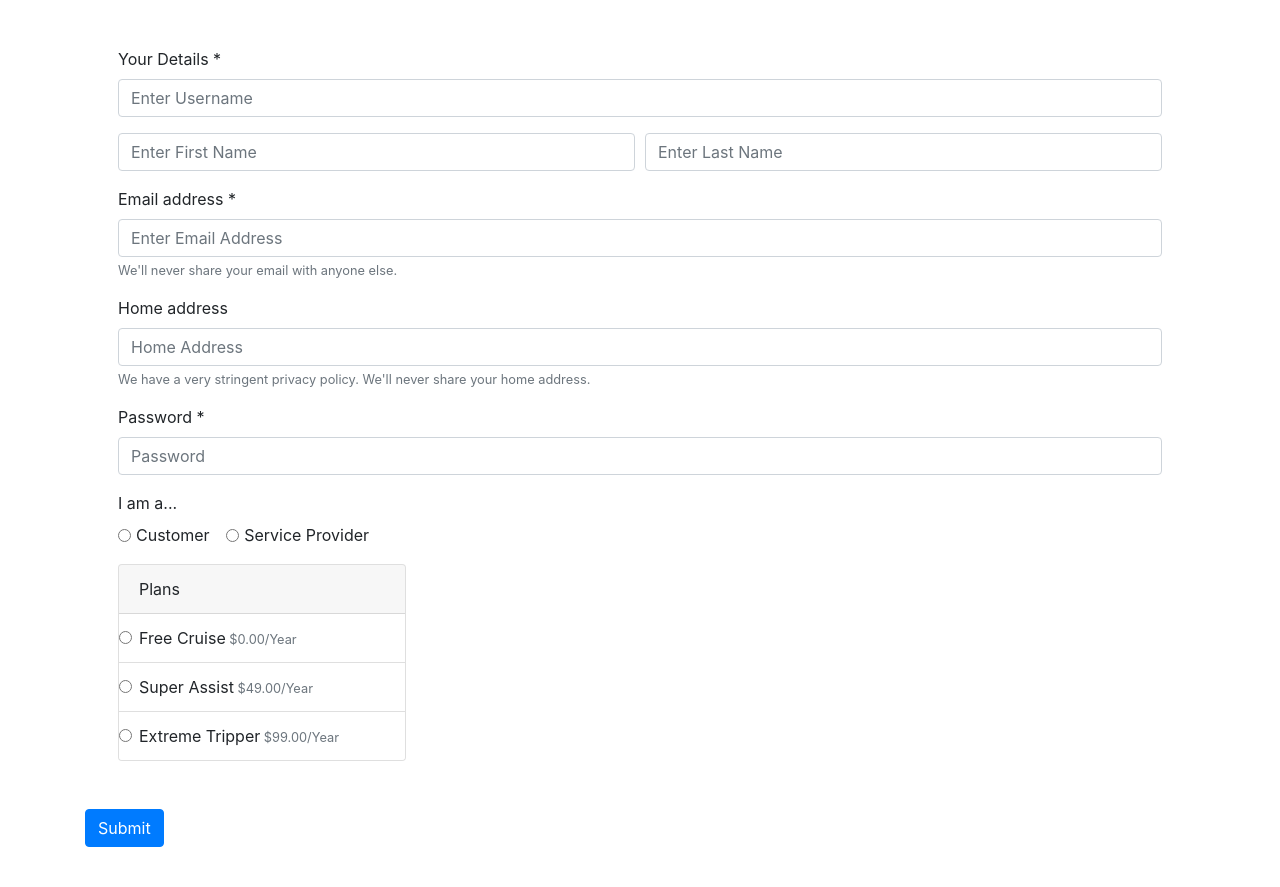
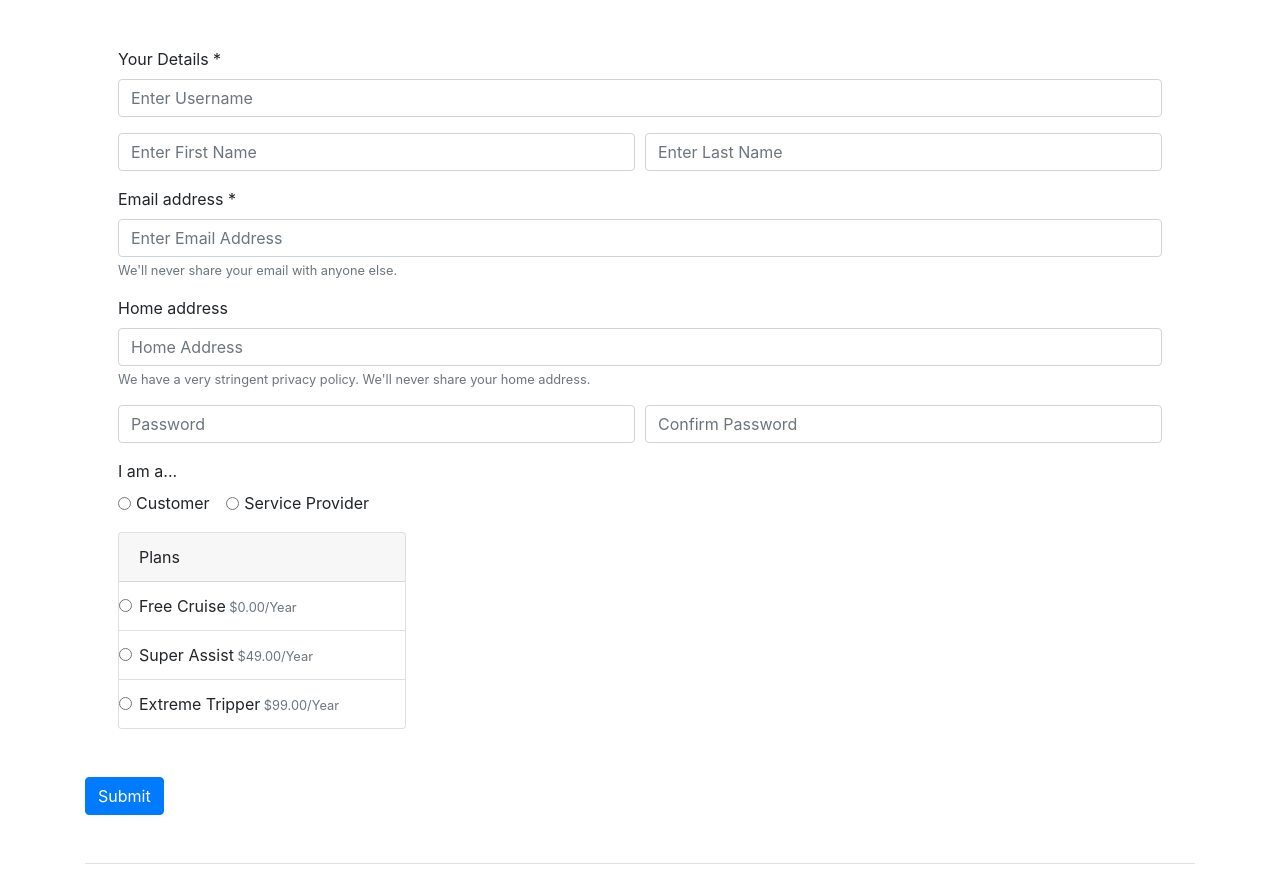
Before and after one commit to winzlebee/ezyassist, a Django app: page /assist/signup in a window 1280 px wide. Shown: the part 57-944 px from the top of the page. Run offline with Django 3.2, Linux system fonts and the light colour scheme; data comes from the database, SQL or seed files in the repository; some libraries are stand-ins or nearby versions.

Commit message:
Basic form validation

```diff
--- a/assist/templates/signup_view.html
+++ b/assist/templates/signup_view.html
@@ -8,44 +8,48 @@
 
 {% block content %}
 
-<form>
+<form action='{% url 'signup' %}' method="POST">
+    {% csrf_token %}
     <div class='row'>
         <div class='col-sm p-5'>
             <div class="form-group">
                 <label for="exampleInputEmail1">Your Details *</label>
-                <input type="text" class="form-control" id="exampleInputEmail1" placeholder="Enter Username" required>
+                <input type="text" class="form-control" name='username' placeholder="Enter Username" required>
             </div>
-
             <div class="form-row form-group">
                 <div class="col">
-                    <input type="text" class="form-control" id="exampleInputEmail1" placeholder="Enter First Name" required>
+                    <input type="text" class="form-control" name='first_name' placeholder="Enter First Name" required>
                 </div>
                 <div class="col">
-                    <input type="text" class="form-control" id="exampleInputEmail1" placeholder="Enter Last Name" required>
+                    <input type="text" class="form-control" name='last_name' placeholder="Enter Last Name" required>
                 </div>
             </div>
             <div class="form-group">
                 <label for="exampleInputEmail1">Email address *</label>
-                <input type="email" class="form-control" id="exampleInputEmail1" placeholder="Enter Email Address" required>
+                <input type="email" class="form-control" name='email' placeholder="Enter Email Address" required>
                 <small id="emailHelp" class="form-text text-muted">We'll never share your email with anyone else.</small>
             </div>
             <div class="form-group">
                 <label for="exampleInputEmail1">Home address</label>
-                <input type="text" class="form-control" id="exampleInputEmail1" aria-describedby="emailHelp" placeholder="Home Address">
+                <input type="text" class="form-control" name='address' aria-describedby="emailHelp" placeholder="Home Address">
                 <small id="emailHelp" class="form-text text-muted">We have a very stringent privacy policy. We'll never share your home address.</small>
             </div>
-            <div class="form-group">
-                <label for="exampleInputPassword1">Password *</label>
-                <input type="password" class="form-control" id="exampleInputPassword1" placeholder="Password">
+            <div class="form-row form-group">
+                <div class="col">
+                    <input type="password" class="form-control" name='password1' placeholder="Password">
+                </div>
+                <div class="col">
+                    <input type="password" class="form-control" name='password2' placeholder="Confirm Password">
+                </div>
             </div>
             <div class="form-group">
                 <label>I am a...</label><br />
                 <div class="form-check form-check-inline">
-                    <input class="form-check-input" type="radio" name="inlineRadioOptions" id="customerBox" value="customer" selected>
+                    <input class="form-check-input" type="radio" name="isServicer" id="customerBox" value="False" selected>
                     <label class="form-check-label" for="inlineRadio1">Customer</label>
                 </div>
                 <div class="form-check form-check-inline">
-                    <input class="form-check-input" type="radio" name="inlineRadioOptions" id="repairerBox" value="repairer">
+                    <input class="form-check-input" type="radio" name="isServicer" id="repairerBox" value="True">
                     <label class="form-check-label" for="inlineRadio2">Service Provider</label>
                 </div>
             </div>
@@ -61,6 +65,11 @@
             </div>
         </div>
     </div>
+    {% if hasErrors %}
+    <div class="alert alert-danger" role="alert">
+     {{ errors }}
+    </div>
+    {% endif %}
   <button type="submit" class="btn btn-primary">Submit</button>
 
   <script>
--- a/assist/views.py
+++ b/assist/views.py
@@ -5,6 +5,8 @@ from django.contrib import auth
 from django.contrib.auth.decorators import login_required
 
 from .models import PricingModel
+from .forms import SignUpForm
+from .forms import ProfileForm
 
 def index(request):
     # Respond to a request for the home page
@@ -36,6 +38,7 @@ def login_view(request):
         return HttpResponseRedirect('/')
 
 def signup_view(request):
+
     signup_template = loader.get_template('signup_view.html')
     pricing_models = PricingModel.objects.order_by('yearlyPrice')
 
@@ -43,8 +46,23 @@ def signup_view(request):
         'pricings': pricing_models,
         'pageinfo': {
             'title': "EzyAssist - Signup"
-        }
+        },
+        'hasErrors':False
     }
+
+    if request.method == 'POST':
+        user_form = SignUpForm(request.POST)
+        # profile_form = ProfileForm(request.POST)
+        if user_form.is_valid():
+            user_form.save()
+            username = user_form.cleaned_data.get('username')
+            raw_password = user_form.cleaned_data.get('password')
+            user = auth.authenticate(username=username, password=raw_password)
+            auth.login(request, user)
+            return HttpResponseRedirect('/assist/lodge')
+        else:
+            context['hasErrors'] = True
+            context['errors'] = user_form.errors.as_ul()
 
     return HttpResponse(signup_template.render(context, request))
 
```
Also changed, not shown: assist/forms.py (+16 -2 lines).
